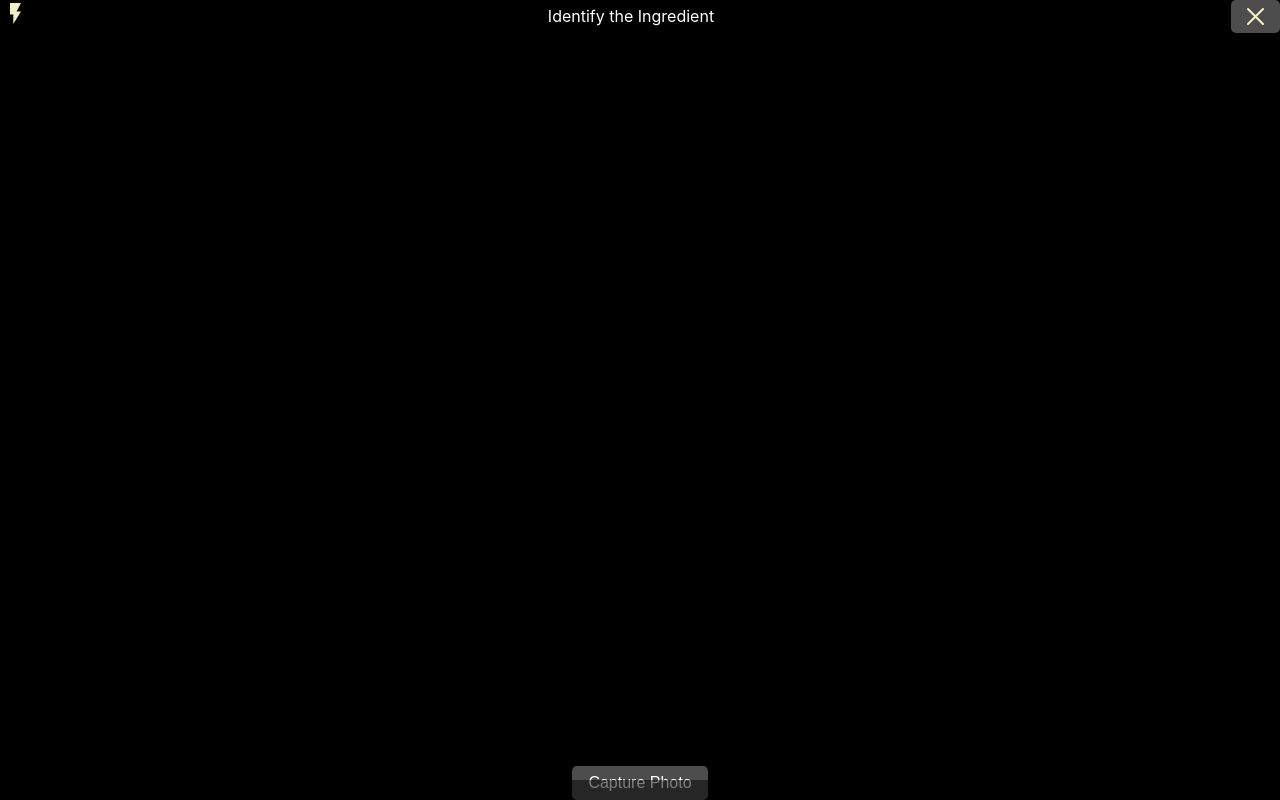
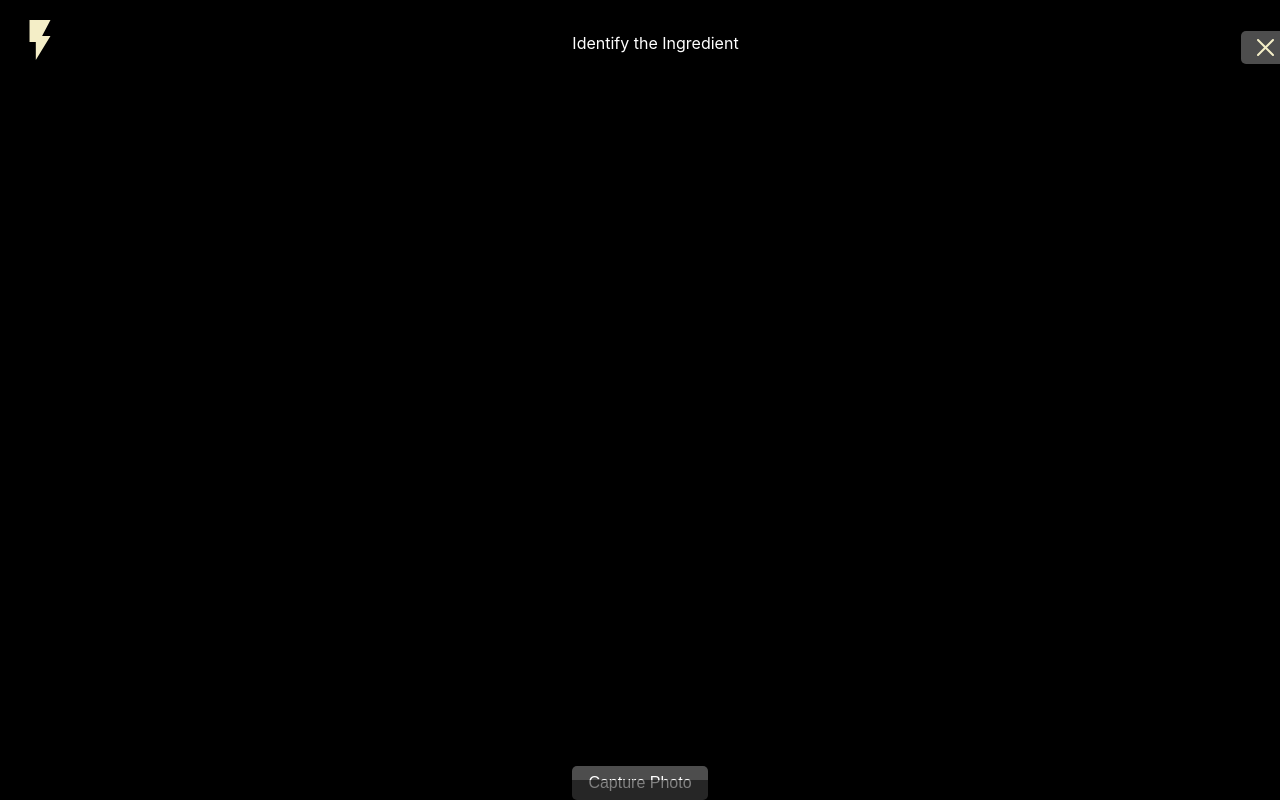
Before and after one commit to phatcharat/Sous_Cook, a React (Create React App) app in the folder client/: page / in a window 1280 px wide. Both pictures are taken after a click on the link 640 px from the left and 710 px from the top of the page. Built offline with nearby package versions, Linux system fonts and the light colour scheme; no server answers.

Commit message:
add take photo function

```diff
--- a/client/public/index.html
+++ b/client/public/index.html
@@ -3,7 +3,7 @@
 <html lang="en">
 <head>
   <meta charset="utf-8" />
-  <meta name="viewport" content="width=device-width, initial-scale=1" />
+  <meta name="viewport" content="width=device-width, initial-scale=1.0">
   <meta name="theme-color" content="#000000" />
   <meta
     name="description"
--- a/client/src/components/Camera.js
+++ b/client/src/components/Camera.js
@@ -8,27 +8,49 @@ import '../css/camera.css';
 const Camera = ({ onClose }) => {
   const webcamRef = useRef(null);
   const [isFlashOn, setFlashOn] = useState(false);
+  const [capturedImage, setCapturedImage] = useState(null);
+  const [flashVisible, setFlashVisible] = useState(false);
 
   const capture = useCallback(() => {
+    if (isFlashOn) {
+      // Show the flash overlay
+      setFlashVisible(true);
+
+      // Wait a short duration, then capture the photo and hide the flash
+      setTimeout(() => {
+        if (webcamRef.current) {
           const imageSrc = webcamRef.current.getScreenshot();
-      console.log(imageSrc); // Logs the captured image URL
-  }, [webcamRef]);
+          setCapturedImage(imageSrc); // Save the captured image to state
+        }
+
+        // Hide the flash overlay
+        setFlashVisible(false);
+      }, 200); // Delay for flash effect (200ms)
+    } else {
+      // Capture photo without flash
+      if (webcamRef.current) {
+        const imageSrc = webcamRef.current.getScreenshot();
+        setCapturedImage(imageSrc);
+      }
+    }
+  }, [webcamRef, isFlashOn]);
 
   const toggleFlash = () => {
-      setFlashOn(!isFlashOn); // Toggle the flash state
+    setFlashOn(!isFlashOn);
   };
 
   return (
     <div className="camera-container">
+      {!capturedImage ? (
+        <>
+          {flashVisible && <div className="flash-overlay"></div>}
           <Webcam
             audio={false}
             ref={webcamRef}
             screenshotFormat="image/jpeg"
             className="webcam-view"
             videoConstraints={{
-                  width: window.innerWidth,
-                  height: window.innerHeight,
-                  facingMode: "user"
+              facingMode: "environment", // Always use the rear camera
             }}
           />
           <div className="camera-header">
@@ -36,9 +58,16 @@ const Camera = ({ onClose }) => {
               <img src={isFlashOn ? FlashOnIcon : FlashOffIcon} alt={isFlashOn ? "Flash On" : "Flash Off"} />
             </button>
             <span>Identify the Ingredient</span>
-              <img src={IconClose} className="close-button" alt="Close"onClick={onClose} />
+            <img src={IconClose} className="close-button" alt="Close" onClick={onClose} />
           </div>
           <button onClick={capture} className="capture-button">Capture Photo</button>
+        </>
+      ) : (
+        <div className="camera-container">
+          <img src={capturedImage} alt="Captured" className="captured-image" />
+          <button onClick={() => setCapturedImage(null)} className="retake-button">Retake</button>
+        </div>
+      )}
       <div className="toolbar">
         {/* Additional toolbar items can be added here */}
       </div>
--- a/client/src/css/camera.css
+++ b/client/src/css/camera.css
@@ -9,45 +9,74 @@
     justify-content: center;
     align-items: center;
     background-color: rgb(0, 0, 0);
-    padding: 0; /* No padding to ensure children can align properly */
-    margin: 0; /* No margin */
-    z-index: 1000; /* Make sure this is on top */
+    padding: 0;
+    margin: 0;
+    z-index: 1000;
+    overflow: hidden;
 }
 
+.flash-overlay {
+    position: absolute;
+    top: 0;
+    left: 0;
+    right: 0;
+    bottom: 0;
+    background-color: white;
+    opacity: 0.9; /* Brightness of the flash */
+    z-index: 1100; /* Ensure it overlays everything */
+}
+
+@keyframes flash-animation {
+    from {
+        opacity: 0;
+    }
+    to {
+        opacity: 0.8;
+    }
+}
 
 .webcam-view {
+    flex: 1;
     width: 100%;
-    height: 100%;
-    object-fit: cover; /* Cover the entire area without stretching */
+    height: auto;
+    object-fit: cover;
+    transform: scale(1);
+}
+
+.captured-image {
+    max-width: 100%;
+    max-height: 100%;
+    object-fit: contain;
 }
 
 .camera-header {
     position: absolute;
-    top: 0; /* Align to the top */
-    left: 0; /* Align to the left */
-    right: 0; /* Align to the right to ensure full width */
+    top: 0;
+    left: 0;
+    right: 0;
     display: flex;
-    justify-content: space-between; /* This will space out any elements inside the header */
+    justify-content: space-between;
     align-items: center;
-    width: 100%; /* Full width of the container */
-    height: 4%;
-    bottom: 95%;  /* Add some padding inside the header */
-    background-color: rgba(0, 0, 0, 0.8); /* Semi-transparent black background */
-    color: white; /* White text color for visibility */
-    z-index: 101; /* Ensure it's above other content but below any fullscreen modals/popups */
+    width: 100%;
+    padding: 10px;
+    background-color: rgba(0, 0, 0, 0.8);
+    color: white;
+    z-index: 101;
 }
 
 .toolbar {
     position: absolute;
     width: 100%;
     display: flex;
-    justify-content: space-between;
+    justify-content: center;
     padding: 10px;
-    background-color: rgba(0, 0, 0, 0.5); /* Semi-transparent */
+    background-color: rgba(0, 0, 0, 0.5);
     color: white;
+    bottom: 0;
+    align-items: center;
 }
 
-.capture-button, .close-button {
+.capture-button, .retake-button, .close-button, .toggle-camera-button {
     font-size: 16px;
     color: white;
     background: rgba(255, 255, 255, 0.3);
@@ -55,16 +84,7 @@
     padding: 8px 16px;
     border-radius: 5px;
     cursor: pointer;
-}
-
-.toolbar {
-    bottom: 0;
-    align-items: center;
-}
-
-.flash-button.img {
-    width: 2em;
-    height: 2em;
+    margin-top: 10px;
 }
 
 .flash-button {
@@ -75,6 +95,11 @@
     cursor: pointer;
 }
 
+.flash-button img {
+    width: 2em;
+    height: 2em;
+}
+
 .flash-on {
     color: yellow;
 }
```
Lines whose indentation alone changed are shown as unchanged.
